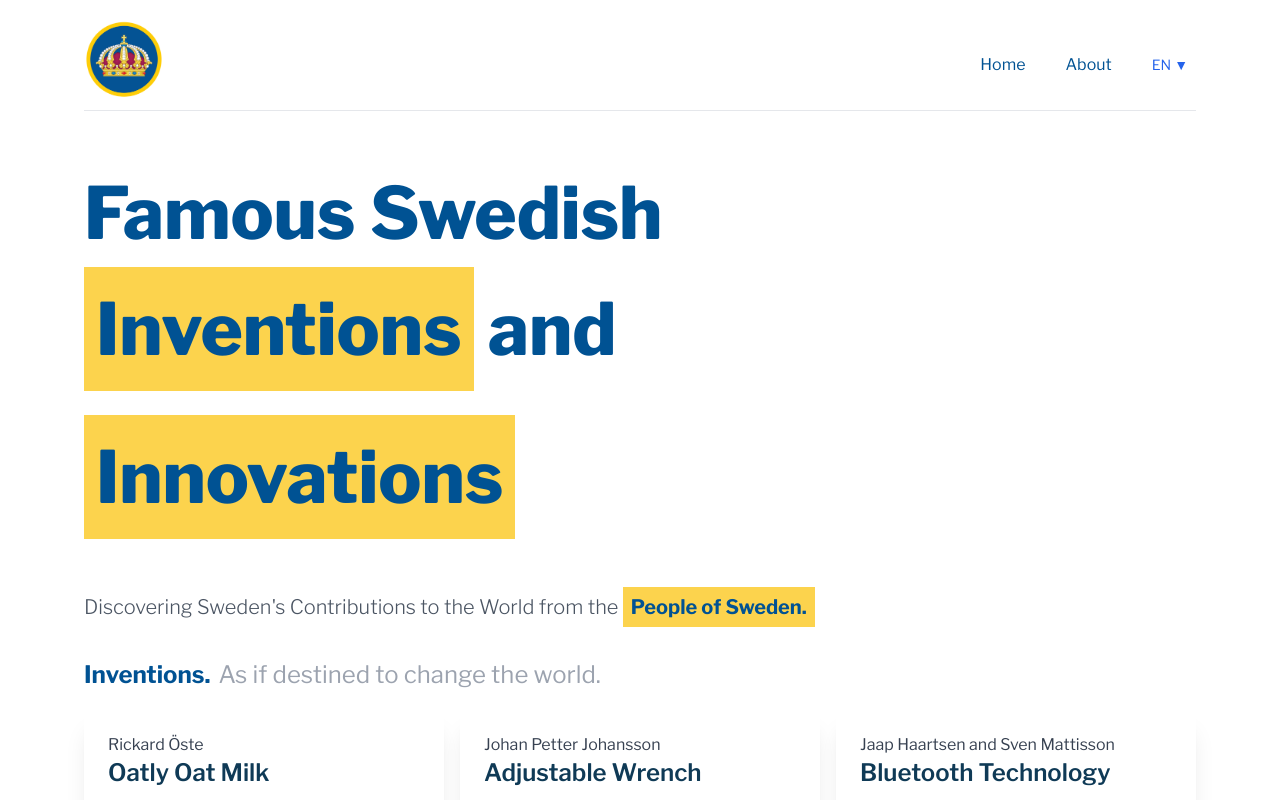
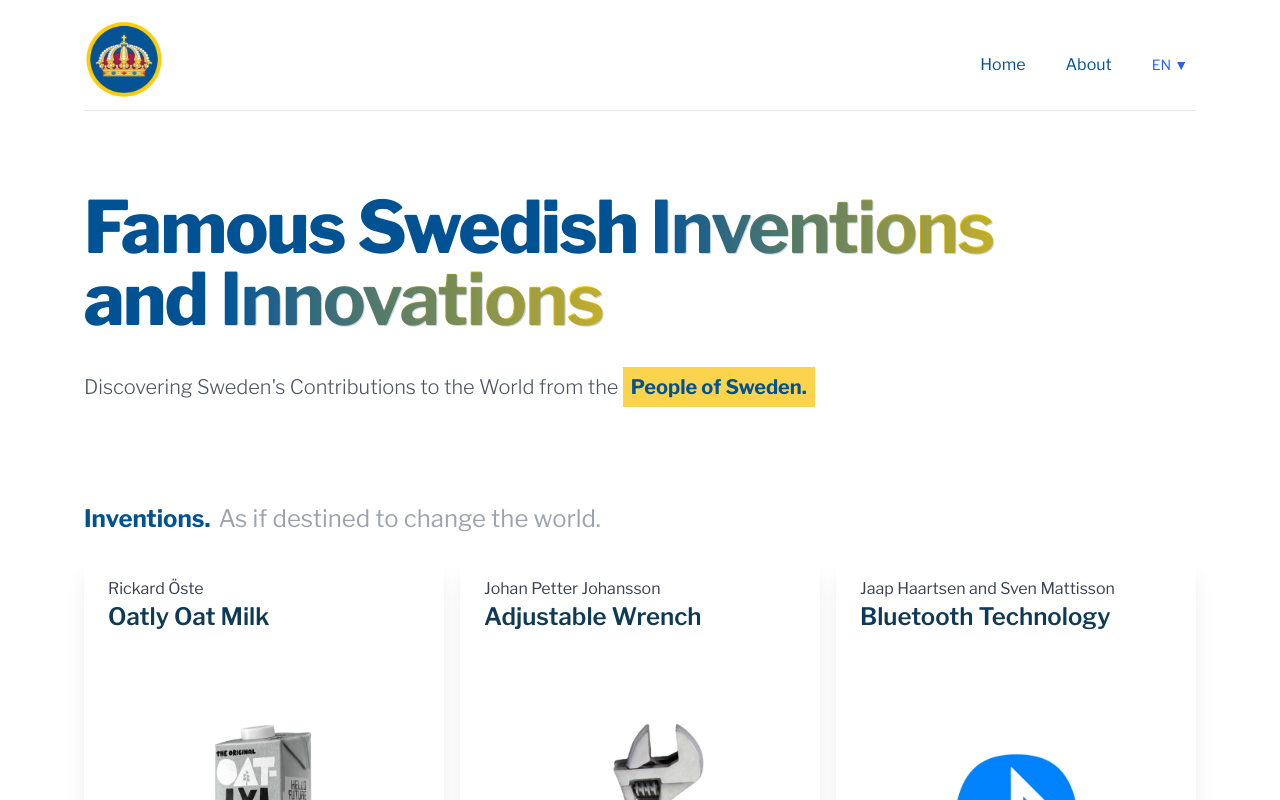
Before and after one commit to koiralaprijun00/swedish-inventions, a Next.js app: page /en in a window 1280 px wide. Shown: the top 800 px of the page. Built offline with nearby package versions, Linux system fonts and the light colour scheme; a web font is replaced by a local one.

Commit message:
Improved Header Design

```diff
--- a/src/app/[locale]/components/Header.tsx
+++ b/src/app/[locale]/components/Header.tsx
@@ -7,20 +7,29 @@ export default function Header() {
   const t = useTranslations("Translations")
 
   return (
-    <header className="text-start mb-8 w-full max-w-4xl text-primaryBlue">
-      <div className="space-y-4 md:space-y-6 lg:space-y-8">
-        <h1 className="text-4xl sm:text-5xl md:text-6xl lg:text-7xl font-extrabold leading-tight md:leading-snug lg:leading-normal">
-          {t("title")} <span className="bg-amber-300 px-2 py-1 md:px-3 md:py-2 text-primaryBlue inline-block leading-tight md:leading-snug lg:leading-normal">
+    <header className="text-start mb-24 w-full max-w-5xl text-primaryBlue">
+    <div className="py-2 md:py-8 text-left">
+  <h1 className="text-4xl sm:text-5xl md:text-6xl lg:text-7xl font-extrabold tracking-tight">
+    {t("title")}{" "}
+    <span
+      className="font-bold bg-clip-text text-transparent bg-gradient-to-r from-[#005293] to-[#fecb00]"
+      style={{ textShadow: "1px 1px 0px rgba(19, 90, 172, 0.25)" }}
+    >
       {t("inventions")}
     </span>{" "}
     {t("and")}{" "}
-          <span className="mt-2 md:mt-6 bg-amber-300 px-2 py-1 md:px-3 md:py-2 text-primaryBlue inline-block leading-tight md:leading-snug lg:leading-normal">
+    <span
+      className="font-bold bg-clip-text text-transparent bg-gradient-to-r from-[#005293] to-[#fecb00]"
+      style={{ textShadow: "1px 1px 0px rgba(19, 90, 172, 0.25)" }}
+    >
       {t("innovations")}
     </span>
   </h1>
 </div>
 
-      <p className="text-gray-600 mt-6 md:mt-10 lg:mt-12 text-base sm:text-lg md:text-xl leading-relaxed md:leading-loose">
+
+
+      <p className="text-gray-600 text-base sm:text-lg md:text-xl leading-relaxed md:leading-loose">
         {t("headerText")} <span className="bg-amber-300 p-1 md:p-2 text-primaryBlue font-bold leading-relaxed md:leading-loose">{t("peopleOfSweden")}</span>
       </p>
     </header>
```
Lines whose indentation alone changed are shown as unchanged.
